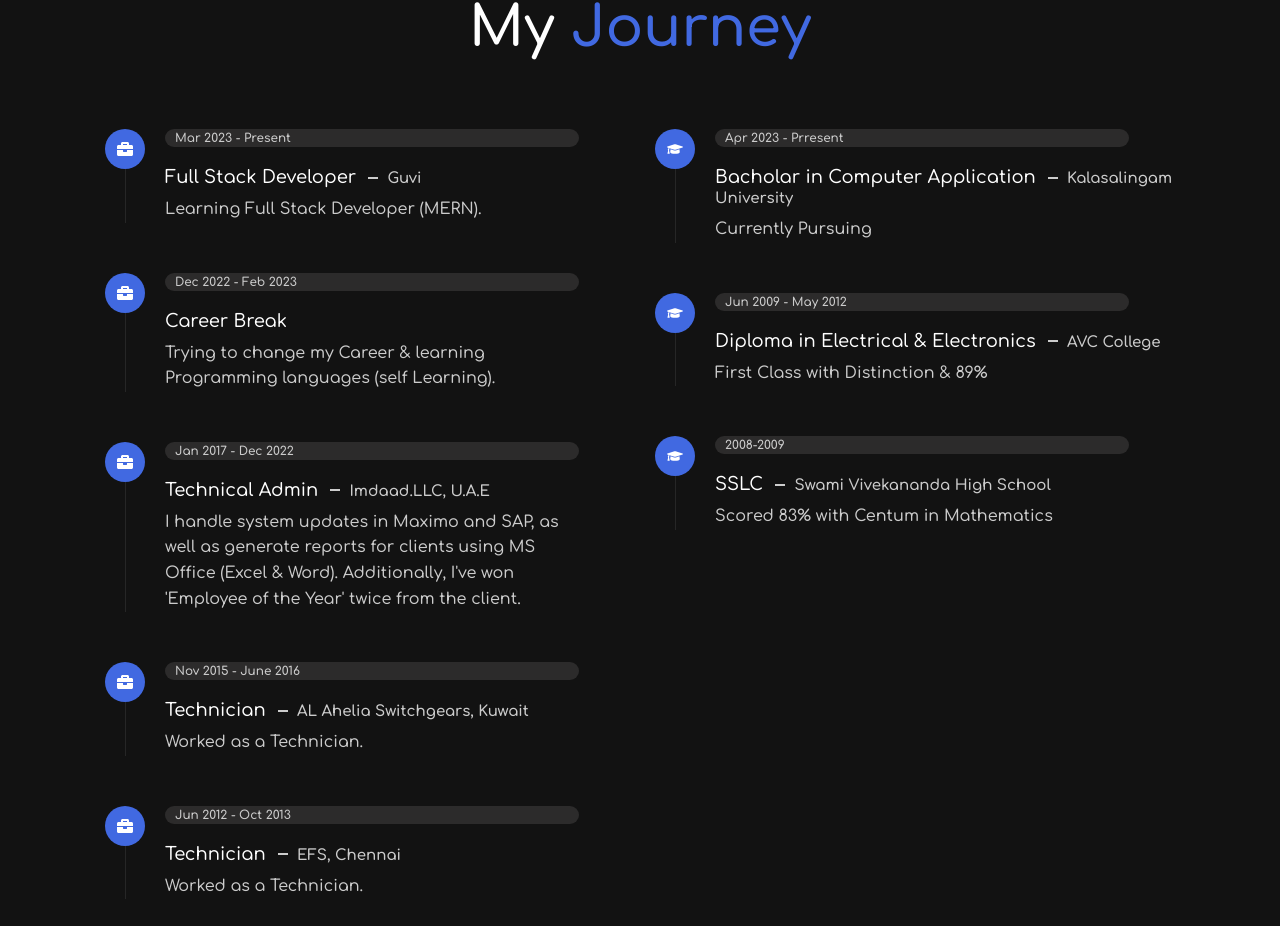
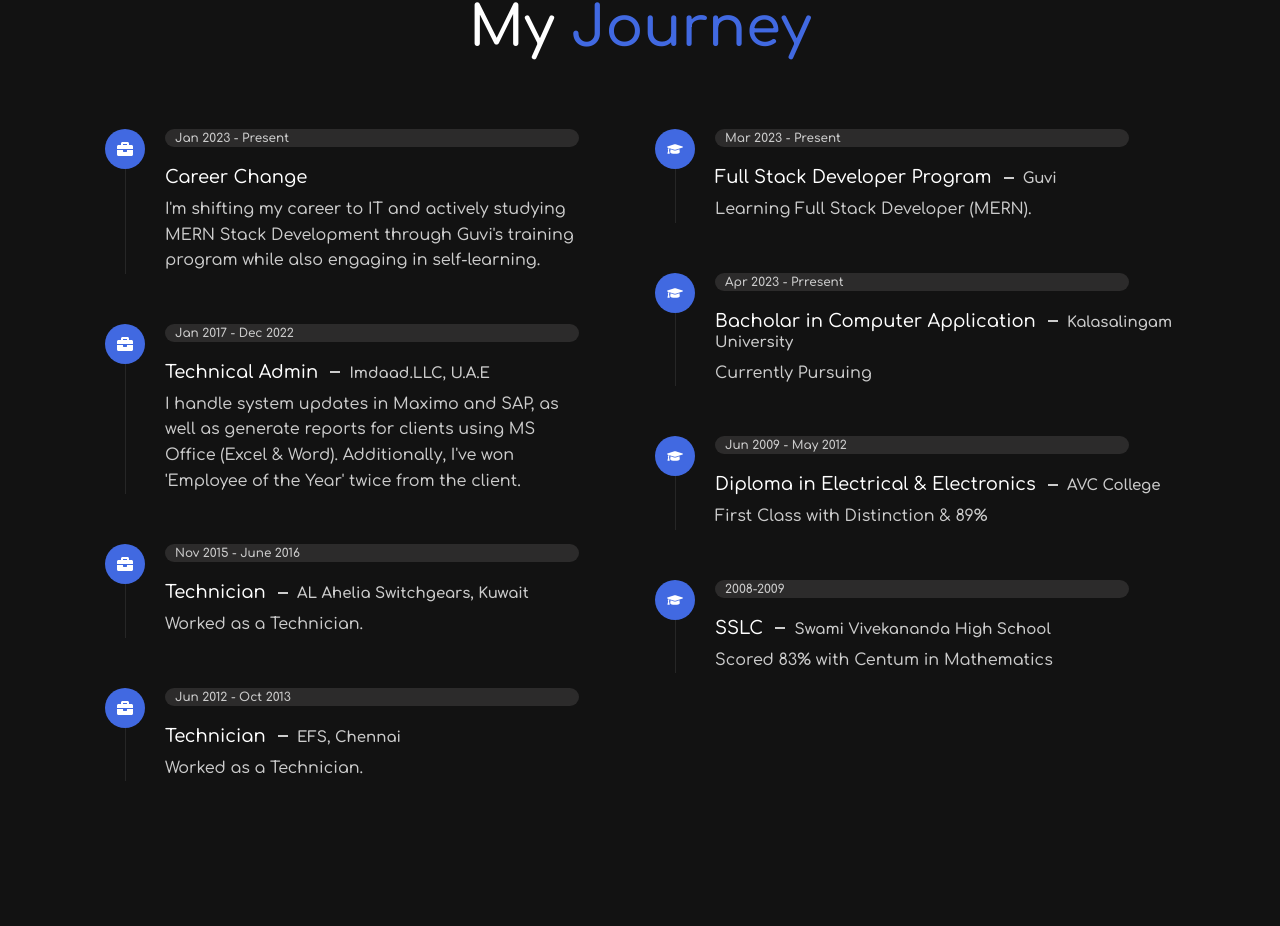
Before and after one commit to Suriya-K7/Suriya-Portfolio-v2, a React (Vite) app: page / in a window 1280 px wide. Shown: the part 2737-3663 px from the top of the page. Built offline with nearby package versions, Linux system fonts and the light colour scheme.

Commit message:
corrections

```diff
--- a/src/data.jsx
+++ b/src/data.jsx
@@ -133,19 +133,19 @@ export const stats = [
 export const resume = [
   {
     id: 1,
-    category: "experience",
-    icon: <FaBriefcase />,
+    category: "education",
+    icon: <FaGraduationCap />,
     year: "Mar 2023 - Present",
-    title: "Full Stack Developer <span> Guvi </span>",
+    title: "Full Stack Developer Program <span> Guvi </span>",
     desc: "Learning Full Stack Developer (MERN).",
   },
   {
     id: 2,
     category: "experience",
     icon: <FaBriefcase />,
-    year: "Dec 2022 - Feb 2023",
-    title: "Career Break",
-    desc: "Trying to change my Career & learning Programming languages (self Learning).",
+    year: "Jan 2023 - Present",
+    title: "Career Change",
+    desc: "I'm shifting my career to IT and actively studying MERN Stack Development through Guvi's training program while also engaging in self-learning.",
   },
   {
     id: 3,
```
Also changed, not shown: 1 other file (tests, documents, lock files or other folders).
